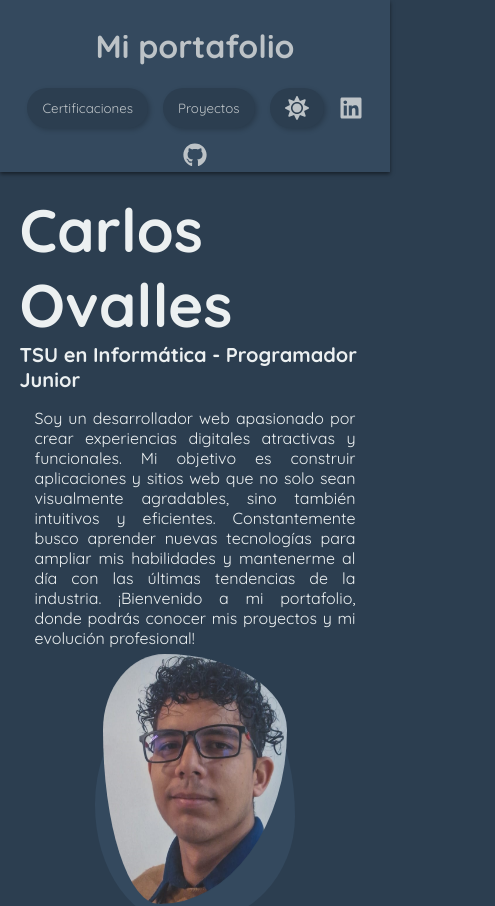
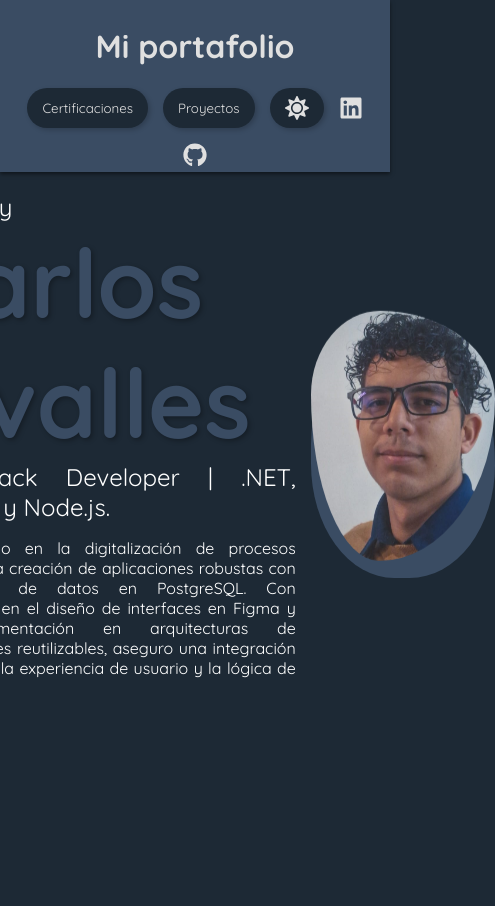
Before and after one commit to carlosamov/Portfolio, a React (Vite) app: page / in a window 390 px wide. Shown: the top 906 px of the page, 495 px wide, since content can reach past the window. After the commit the page ends 844 px from the top, so only its background shows below. Built offline with nearby package versions, Linux system fonts and the light colour scheme.

Commit message:
Refactorizacion del HERO de la pagina

```diff
--- a/src/App.css
+++ b/src/App.css
@@ -26,23 +26,13 @@
   font-style: normal;
 }
 
-/*
-body.light {
-  --main-fondo: #fff;
-  --main-texto: #222;
-
-  --secondary-fondo: #cacaca;
-  --secondary-texto: #222;
+body {
+  margin: 0px;
+  padding: 0px;
+  font-size: 1.2rem;
+  background: var(--main-fondo);
+  color: var(--main-texto);
 }
-
-body.dark {
-  --main-fondo: #222;
-  --main-texto: #fff;
-
-  --secondary-fondo: #3e3e3e;
-  --secondarty-texto: #cacaca;
-}
-*/
 body.light {
   --main-fondo: #ffffff; /* Fondo principal un beige muy claro y cálido */
   --main-texto: #3d2b1f; /* Texto principal un marrón oscuro para buen contraste */
@@ -57,25 +47,21 @@ body.light {
   --error-color: #c25b5b; /* Rojo para error */
 }
 body.dark {
-  --main-fondo: #2c3e50; /* Fondo principal un azul oscuro petróleo */
-  --main-texto: #ecf0f1; /* Texto principal un gris azulado muy claro */
+  /*Fondos*/
+  --main-fondo: #1d2935;
+  --secondary-fondo: #3a4c63;
+  --grandient-1: linear-gradient(
+    30deg,
+    var(--secondary-fondo),
+    var(--main-fondo)
+  );
 
-  --secondary-fondo: #34495e; /* Fondo secundario azul oscuro más suave */
-  --secondary-texto: #bdc3c7; /* Texto secundario gris azulado medio */
+  /*Textos*/
+  --main-texto: #ffffff;
+  --secondary-texto: #e0e0e0;
 
-  --accent-color: #2ecc71; /* Color de acento (verde esmeralda vibrante) */
-  --border-color: #4a6572; /* Color para bordes azul grisáceo */
-
-  --success-color: #58d68d; /* Verde más claro para éxito */
-  --error-color: #e74c3c; /* Rojo brillante para error */
-}
-
-body {
-  margin: 0px;
-  padding: 0px;
-  font-size: 1.2rem;
-  background: var(--main-fondo);
-  color: var(--main-texto);
+  /*Color complementario*/
+  --complementary-fondo: #be7d6c;
 }
 
 * {
--- a/src/App.jsx
+++ b/src/App.jsx
@@ -9,6 +9,9 @@ import Habilidades from "./Componentes/Secciones/Habilidades/Habilidades.jsx";
 import Certificaciones from "./Componentes/Secciones/Certificaciones/Certificaciones.jsx";
 import Contacto from "./Componentes/Secciones/Contacto/Contacto.jsx";
 
+//Nuevo contenido
+import Hero from "./Componentes/Secciones/Rediseño de Secciones/Hero.jsx";
+
 export default function App() {
   const ctx = useGlobalContext();
 
@@ -19,10 +22,15 @@ export default function App() {
   return (
     <>
       <Cabecera />
-      <Presentacion />
-      <Certificaciones />
-      <Habilidades />
-      <Contacto />
+      <div
+        style={{
+          display: "flex",
+          flexDirection: "column",
+          alignItems: "center",
+        }}
+      >
+        <Hero />
+      </div>
     </>
   );
 }
--- a/src/Componentes/Base/Botones/botones.module.css
+++ b/src/Componentes/Base/Botones/botones.module.css
@@ -1,53 +1,3 @@
-.btnHeader {
-  border: none;
-  border-radius: 100px;
-
-  background-color: var(--main-fondo);
-  color: inherit;
-  cursor: pointer;
-  box-shadow: 2px 2px 5px rgba(0, 0, 0, 0.2);
-  padding: 0px 15px;
-  min-width: 40px;
-  height: 40px;
-  display: flex;
-  align-items: center;
-  justify-content: center;
-
-  transition: transform 0.1s ease-in-out;
-}
-.btnHeader:hover {
-  transform: scale(1.1);
-}
-.btnHeader:active {
-  transform: scale(0.95);
-}
-
-.btnNavigation {
-  font-size: 2rem;
-  background-color: transparent;
-  border: none;
-  cursor: pointer;
-
-  color: var(--main-texto);
-}
-
-.btnNavBar {
-  flex: 1 1;
-
-  border: 0px;
-  padding: 10px;
-
-  cursor: pointer;
-}
-.btnNavBar.selected {
-  background-color: var(--secondary-fondo);
-  color: var(--main-text);
-}
-.btnNavBar:hover {
-  background-color: var(--secondary-fondo);
-  color: var(--main-text);
-}
-
 /*boton 1 > Cabecera*/
 .btnHeader {
   border: none;
@@ -66,3 +16,11 @@
   justify-content: center;
   transition: transform 0.1s ease-in-out;
 }
+
+.btnHeader:hover {
+  transform: scale(1.1);
+}
+
+.btnHeader:active {
+  transform: scale(0.95);
+}
--- a/src/Componentes/Base/Seccion/Seccion.jsx
+++ b/src/Componentes/Base/Seccion/Seccion.jsx
@@ -1,17 +1,9 @@
 import styles from "./seccion.module.css";
 
 export default function Seccion(props) {
-  const finalStyles = [styles.seccion];
-
-  if (props.style) {
-    let aux = props.style.split(" ");
-    aux.forEach((st) => {
-      if (st == "row") finalStyles.push(styles.row);
-      else if (st == "column") finalStyles.push(styles.column);
-
-      if (st == "no-padding") finalStyles.push(styles.noPadding);
-      if (st == "no-margin") finalStyles.push(styles.noMargin);
-    });
-  }
-  return <section className={finalStyles.join(" ")}>{props.children}</section>;
+  return (
+    <section className={styles.seccion} style={props.style ? props.style : {}}>
+      {props.children}
+    </section>
+  );
 }
--- a/src/Componentes/Base/Seccion/seccion.module.css
+++ b/src/Componentes/Base/Seccion/seccion.module.css
@@ -1,46 +1,10 @@
 .seccion {
-  margin: 10px auto;
-  width: 60%;
-  min-width: 700px;
-
-  padding: 20px;
   display: flex;
-
-  flex-wrap: wrap;
+  flex-direction: column;
+  align-items: center;
   justify-content: center;
+  margin: 20px;
+  width: 80%;
+  max-width: 1200px;
+  min-width: 600px;
 }
-
-.column {
-  flex-direction: column;
-}
-
-.row {
-  flex-direction: row;
-  align-items: center;
-}
-
-.noPadding {
-  padding: 0;
-}
-
-.noMargin {
-  margin: 0;
-}
-
-@media (max-width: 768px) {
-  .seccion {
-    width: 90%;
-    min-width: 0px;
-    padding: 10px;
-    gap: 10px;
-
-    flex-direction: column;
-    align-items: center;
-  }
-
-  .column,
-  .row {
-    flex-direction: column;
-    align-items: stretch;
-  }
-}
--- a/src/Componentes/Secciones/Certificaciones/Certificaciones.jsx
+++ b/src/Componentes/Secciones/Certificaciones/Certificaciones.jsx
@@ -5,7 +5,6 @@ import styles from "./certificaciones.module.css";
 import { useGlobalContext } from "../../../Contexto/GlobalContext.jsx";
 
 import AutoScroll from "../../Complejos/AutoScroll/AutoScroll.jsx";
-import Seccion from "../../Base/Seccion/Seccion.jsx";
 
 import imgCrestron1 from "../../../assets/Cursos/Crestron/CCT.jpg";
 import imgCrestron2 from "../../../assets/Cursos/Crestron/D-4K.jpg";
@@ -27,7 +26,7 @@ export default function Certificaciones() {
   const ctx = useGlobalContext();
   return (
     <div>
-      <Seccion style="column">
+      <section style="column">
         <h1 ref={ctx.refs.certificaciones}>Certificaciones</h1>
         <p>
           Mi formación en <b>Platzi</b> me ha permitido construir una base
@@ -50,7 +49,7 @@ export default function Certificaciones() {
           versátil, con capacidad para dominar nuevas tecnologías y buscar
           soluciones en cualquier contexto.
         </p>
-      </Seccion>
+      </section>
       <AutoScroll>
         <img className={styles.img} src={imgPlatzi1} alt="Platzi" />
         <img className={styles.img} src={imgPlatzi2} alt="Platzi" />
--- a/src/Componentes/Secciones/Habilidades/Habilidades.jsx
+++ b/src/Componentes/Secciones/Habilidades/Habilidades.jsx
@@ -1,16 +1,14 @@
 import React from "react";
-
-import Seccion from "../../Base/Seccion/Seccion";
 
 import { useGlobalContext } from "../../../Contexto/GlobalContext.jsx";
 
 export default function Habilidades() {
   const ctx = useGlobalContext();
   return (
-    <Seccion style="column">
+    <section style="column">
       <h2 ref={ctx.refs.proyectos}>
         Proyectos Destacados y Habilidades Aplicadas
       </h2>
-    </Seccion>
+    </section>
   );
 }
--- a/src/Componentes/Secciones/Presentación/Presentacion.jsx
+++ b/src/Componentes/Secciones/Presentación/Presentacion.jsx
@@ -4,12 +4,11 @@ import styles from "./presentacion.module.css";
 
 import imgCarlos from "../../../assets/foto de perfil.jpeg";
 
-import Seccion from "../../Base/Seccion/Seccion";
 import Blob from "../../Base/Blob/Blob";
 
 export default function Presentacion() {
   return (
-    <Seccion>
+    <section>
       <div className={styles.texto}>
         <div>
           <h1 className={styles.h1}>Carlos Ovalles</h1>
@@ -31,6 +30,6 @@ export default function Presentacion() {
       <Blob>
         <img src={imgCarlos} alt="imagen Carlos Ovalles" />
       </Blob>
-    </Seccion>
+    </section>
   );
 }
--- /dev/null
+++ b/src/Componentes/Secciones/Rediseño de Secciones/Hero.jsx
@@ -0,0 +1,30 @@
+import Blob from "../../Base/Blob/Blob.jsx";
+import imgCarlos from "../../../assets/foto de perfil.jpeg";
+import Section from "../../Base/Seccion/Seccion.jsx";
+
+import styles from "./Hero.module.css";
+
+export default function Hero() {
+  return (
+    <Section style={{ flexDirection: "row" }}>
+      <div>
+        <div className={styles.hero_name}>
+          <p>Hola, soy</p>
+          <p>Carlos Ovalles</p>
+          <p>Full Stack Developer | .NET, React.js y Node.js.</p>
+        </div>
+
+        <p className={styles.hero_description}>
+          Especializado en la digitalización de procesos técnicos y la creación
+          de aplicaciones robustas con persistencia de datos en PostgreSQL. Con
+          experiencia en el diseño de interfaces en Figma y su implementación en
+          arquitecturas de componentes reutilizables, aseguro una integración
+          fluida entre la experiencia de usuario y la lógica de servidor.
+        </p>
+      </div>
+      <Blob>
+        <img src={imgCarlos} alt="imagen Carlos Ovalles" />
+      </Blob>
+    </Section>
+  );
+}
--- /dev/null
+++ b/src/Componentes/Secciones/Rediseño de Secciones/Hero.module.css
@@ -0,0 +1,15 @@
+/*Titulos*/
+.hero_name p {
+  font-size: 1.5rem;
+  color: var(--main-texto);
+  margin: 0px;
+}
+
+.hero_name p:nth-child(2) {
+  font-weight: bold;
+  font-size: 6rem;
+  color: var(--secondary-fondo);
+  text-shadow: 2px 2px 5px rgba(0, 0, 0, 0.3);
+  width: fit-content;
+  background-clip: text;
+}
```
